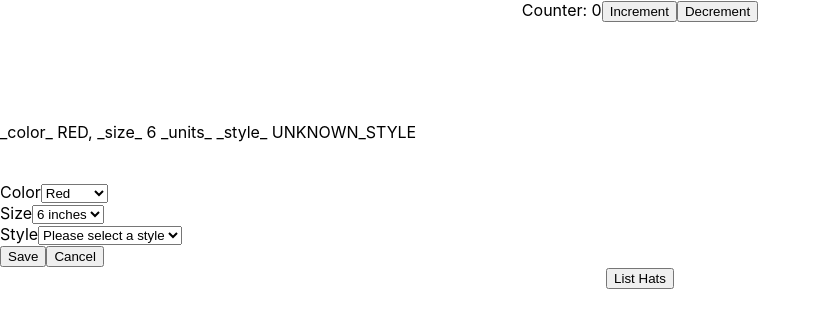
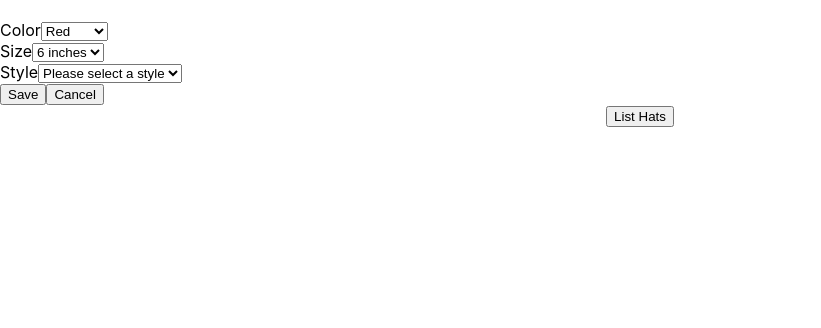
Before and after one commit to ben-hidalgo/scorpicode, a React (Create React App) app in the folder frontend/: page / in a window 1280 px wide. Shown: the top 328 px of the page, without its empty margins (0-821 px from the left). Built offline with nearby package versions, Linux system fonts and the light colour scheme; what superagent-promise would draw is missing.

Commit message:
removed counter use case

```diff
--- a/frontend/src/App.js
+++ b/frontend/src/App.js
@@ -9,20 +9,13 @@ class App extends Component {
   render() {
 
     const {
-      counter,
-      onIncrement,
-      onDecrement,
-    } = this.props.stores.commonStore
+      stores,
+    } = this.props
 
     return (
       <div className="App">
-        <span>Counter: {counter}</span>
-
-        <button onClick={onIncrement} type="button">Increment</button>
-        <button onClick={onDecrement} type="button">Decrement</button>
-        <br/><br/><br/><br/><br/><br/>
-        <HatEditContainer stores={this.props.stores}/>
-        <HatListContainer stores={this.props.stores}/>
+        <HatEditContainer stores={stores}/>
+        <HatListContainer stores={stores}/>
       </div>
     )
   }
--- a/frontend/src/containers/HatEditContainer.js
+++ b/frontend/src/containers/HatEditContainer.js
@@ -24,8 +24,6 @@ class HatEditContainer extends Component {
 
     return (
       <div className="HatEditContainer">
-        <span>_color_ {this.color}, _size_ {this.size} _units_ {this.units} _style_ {this.style}</span><br/>
-        <br/>
         {hatStore.error && <span>{languageStore.decode(hatStore.error.msg)}</span>}
         <br/>
         <HatColors hec={this}/>
--- a/frontend/src/stores/commonStore.js
+++ b/frontend/src/stores/commonStore.js
@@ -4,17 +4,8 @@ class CommonStore {
 
   constructor() {
     extendObservable(this, {
-      counter: 0,
     })
   }
-
-  onIncrement = () => {
-    this.counter++
-  }
-  onDecrement = () => {
-    this.counter--
-  }
-
 
 }
 
```
